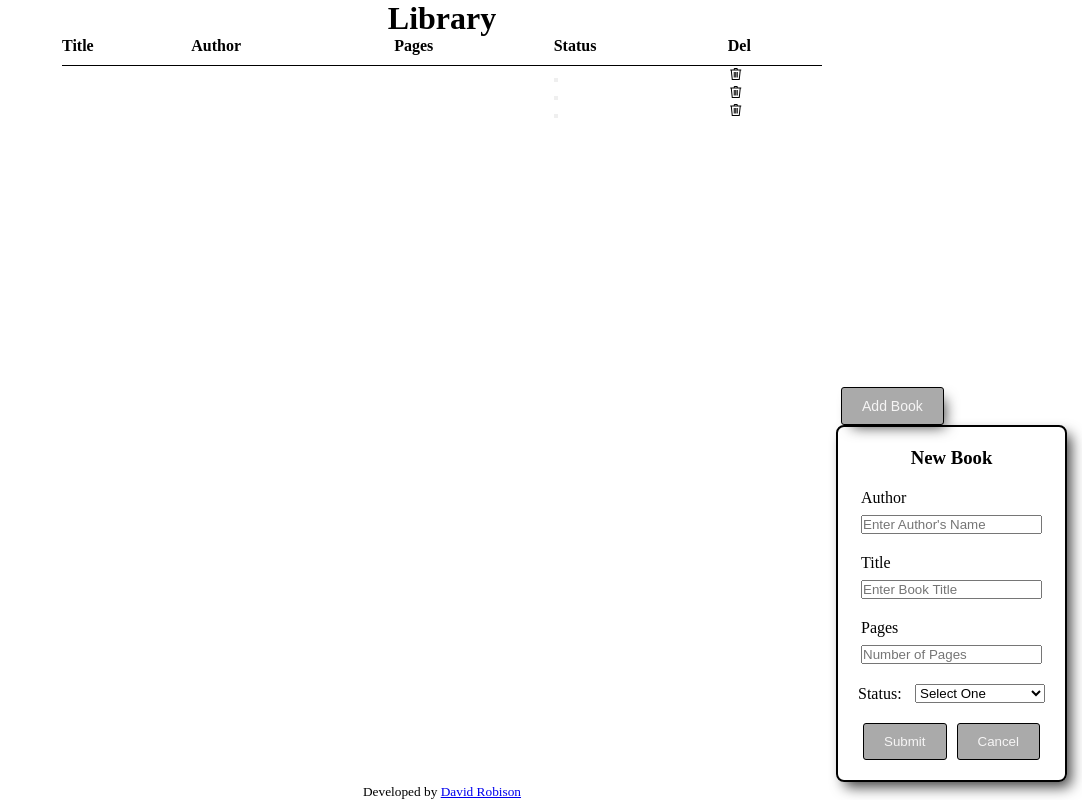
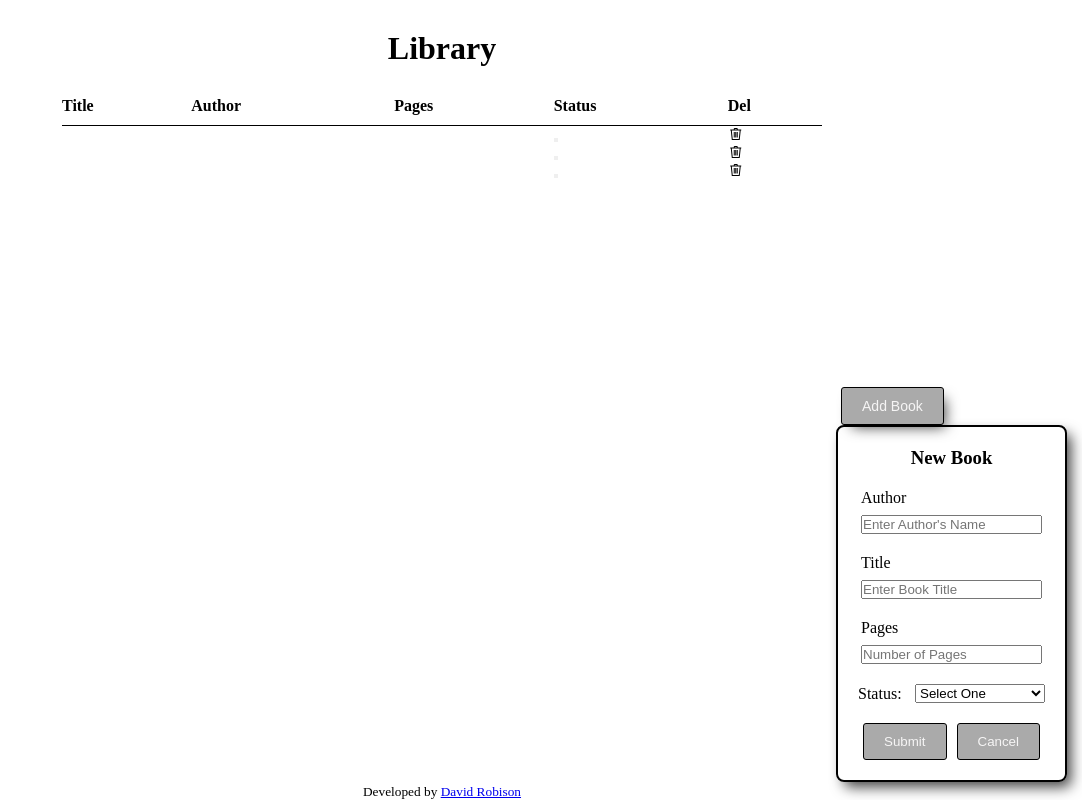
Before and after one commit to robisonwebdev/library-react, a React (Create React App) app: page / in a window 1280 px wide. Shown: the whole page, without its empty margins (198-1280 px from the left). Built offline with nearby package versions, Linux system fonts and the light colour scheme.

Commit message:
Set margin on #header

```diff
--- a/src/styles/Header.css
+++ b/src/styles/Header.css
@@ -0,0 +1,3 @@
+#header {
+    margin: 30px auto;
+}
```
